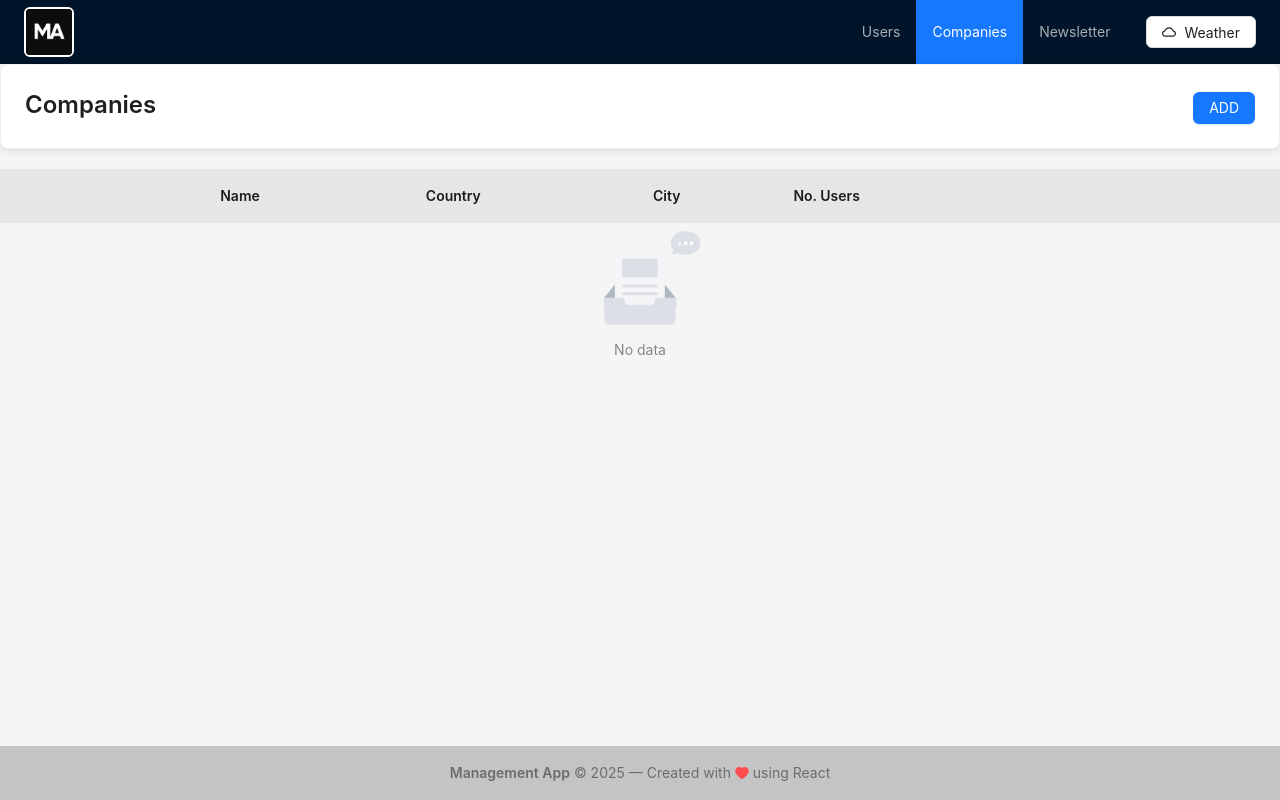
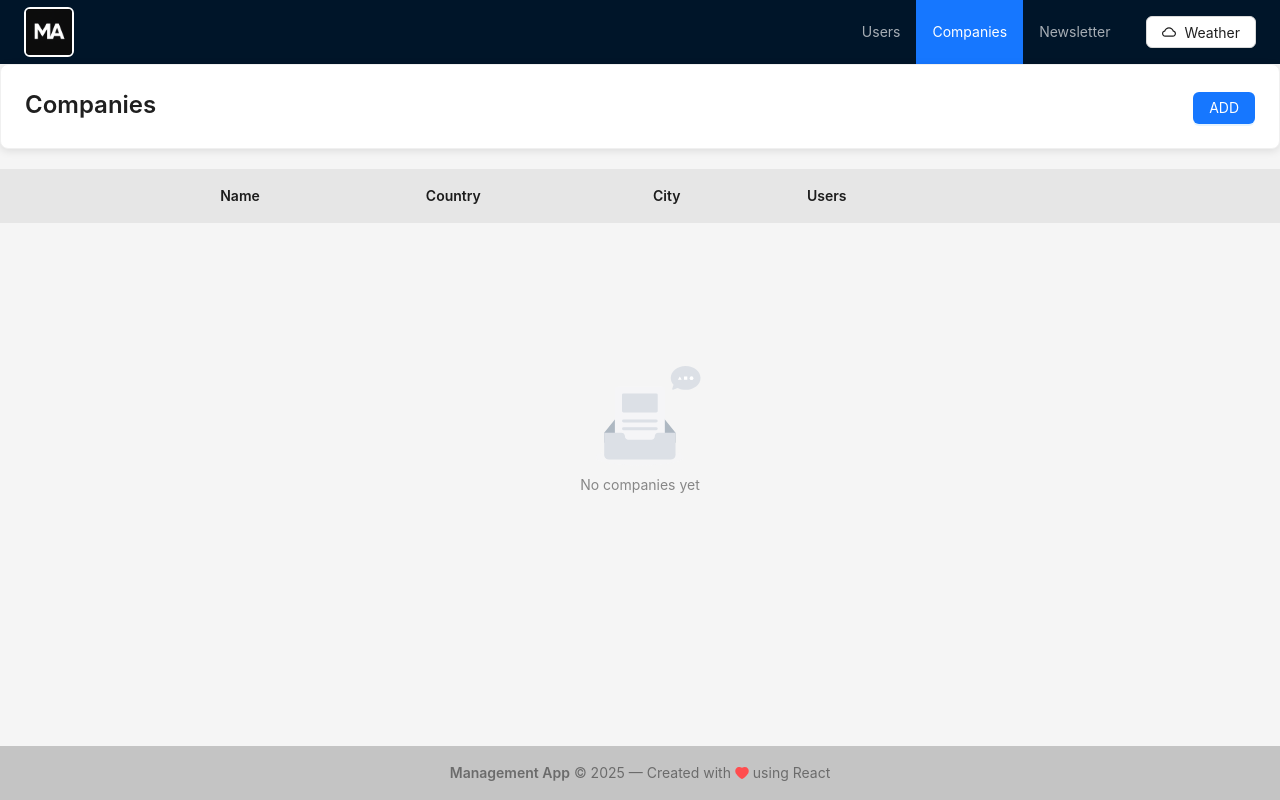
Before and after one commit to npetdev/user-management, a React (Create React App) app: page /companies in a window 1280 px wide. Built offline with nearby package versions, Linux system fonts and the light colour scheme; no server answers.

Commit message:
customize Ant Design Empty component

```diff
--- a/src/components/companies/Companies.tsx
+++ b/src/components/companies/Companies.tsx
@@ -8,6 +8,7 @@ import CompanyForm from "./CompanyForm";
 import Users from "../users/Users";
 import CompaniesAddAction from "./CompaniesAddAction";
 import CompaniesItem from "./CompaniesItem";
+
 const Companies: React.FC = () => {
   const contextData = useContext(context);
   const {
@@ -26,6 +27,7 @@ const Companies: React.FC = () => {
     setCompanyForEdit(initCompany);
     setCompany(initCompany);
   };
+
   return (
     <>
       <CompaniesAddAction />
@@ -39,8 +41,20 @@ const Companies: React.FC = () => {
         <CompanyForm />
         {companyForEdit.id && isCompanyFormModalOpen && <Users />}
       </Modal>
-      {companies.length === 0 ? <Empty /> : <CompanyList />}
+
+      {companies.length === 0 ? (
+        <div
+         className="empty"
+        >
+          <Empty
+            description="No companies yet"
+          />
+        </div>
+      ) : (
+        <CompanyList />
+      )}
     </>
   );
 };
+
 export default Companies;
--- a/src/components/companies/CompaniesItem.tsx
+++ b/src/components/companies/CompaniesItem.tsx
@@ -17,7 +17,7 @@ const CompaniesItem: React.FC = () => {
         <Text strong>City</Text>
       </Col>
       <Col span={2}>
-        <Text strong>No. Users</Text>
+        <Text strong>Users</Text>
       </Col>
       <Col span={5}>
         <Text strong></Text>
--- a/src/components/users/Users.tsx
+++ b/src/components/users/Users.tsx
@@ -50,7 +50,13 @@ const Users: React.FC = () => {
       >
         <UsersForm />
       </Modal>
-      {showUsers && (users.length === 0 ? <Empty /> : <UsersList />)}
+      {showUsers && (users.length === 0 ? <div
+         className="empty"
+        >
+          <Empty
+            description="No users yet"
+          />
+        </div> : <UsersList />)}
     </>
   );
 };
--- a/src/styles/Users&Companies.scss
+++ b/src/styles/Users&Companies.scss
@@ -7,7 +7,11 @@ $danger-color: #ff4d4f;
   align-items: center;
   flex-direction: $direction;
 }
+.empty {
+  @include centered();
+  height: 50vh;
 
+}
 .list-management-row {
   width: 100%;
   text-align: center;
```
